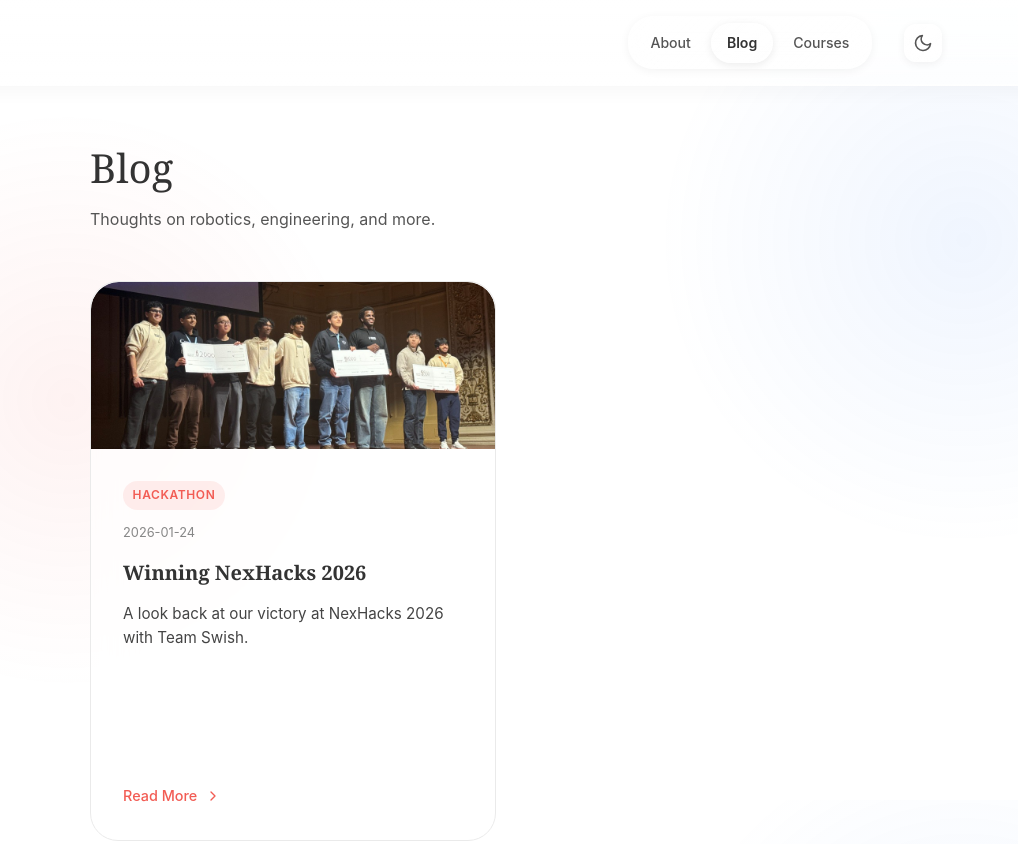
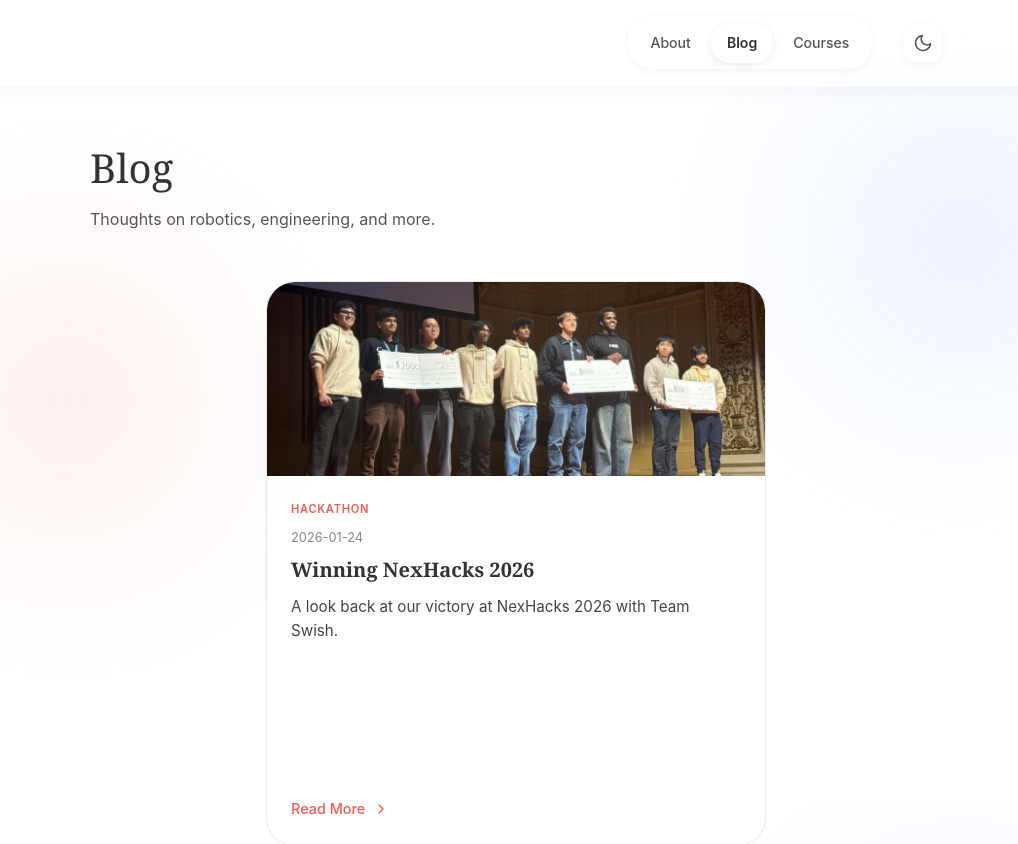
Before and after one commit to darrenpintoo/darrenpintoo.github.io, a React (Vite) app: page /blog in a window 1280 px wide. Shown: the top 844 px of the page, without its empty margins (124-1142 px from the left). Built offline with nearby package versions, Linux system fonts and the light colour scheme.

Commit message:
Fixed blog layout

```diff
--- a/src/index.css
+++ b/src/index.css
@@ -1669,6 +1669,45 @@
   margin-bottom: 1.5rem;
 }
 
+/* Premium Image Styling - Contained with outline */
+.markdown-content img {
+  max-width: 100%;
+  height: auto;
+  display: block;
+  margin: 2rem auto;
+  border-radius: 16px;
+  /* Premium Glass Outline */
+  border: 2px solid rgba(255, 255, 255, 0.3);
+  box-shadow:
+    0 8px 32px rgba(0, 0, 0, 0.12),
+    0 2px 8px rgba(0, 0, 0, 0.08),
+    inset 0 1px 0 rgba(255, 255, 255, 0.2);
+  transition: all 0.3s ease;
+}
+
+.markdown-content img:hover {
+  transform: translateY(-2px);
+  box-shadow:
+    0 12px 40px rgba(0, 0, 0, 0.15),
+    0 4px 12px rgba(0, 0, 0, 0.1),
+    inset 0 1px 0 rgba(255, 255, 255, 0.3);
+}
+
+[data-theme="dark"] .markdown-content img {
+  border-color: rgba(255, 255, 255, 0.12);
+  box-shadow:
+    0 8px 32px rgba(0, 0, 0, 0.3),
+    0 2px 8px rgba(0, 0, 0, 0.2),
+    inset 0 1px 0 rgba(255, 255, 255, 0.08);
+}
+
+[data-theme="dark"] .markdown-content img:hover {
+  box-shadow:
+    0 12px 40px rgba(0, 0, 0, 0.4),
+    0 4px 12px rgba(0, 0, 0, 0.25),
+    inset 0 1px 0 rgba(255, 255, 255, 0.1);
+}
+
 .markdown-content ul,
 .markdown-content ol {
   margin-bottom: 1.5rem;
@@ -1850,38 +1889,64 @@
   font-weight: 700;
   letter-spacing: -0.01em;
 }
+
 /* Refined Blog Layout & Sidebar */
 
-/* Single Post Grid Layout */
-.blog-content-wrapper {
+/* Blog Post View - Grid Layout with Sidebar */
+.blog-post-layout {
   display: grid;
   grid-template-columns: 1fr;
-  gap: 4rem;
-  max-width: 1200px; /* Increased width to accommodate sidebar */
+  gap: 2rem;
+  max-width: var(--max-width);
   margin: 0 auto;
-  align-items: start;
-}
-
-@media (min-width: 1024px) {
-  .blog-content-wrapper {
-    grid-template-columns: 1fr 280px; /* Main Content | Sidebar */
-  }
-}
-
-/* Sidebar Styles */
+}
+
+@media (min-width: 1100px) {
+  .blog-post-layout {
+    grid-template-columns: 220px 1fr;
+    gap: 3rem;
+  }
+}
+
+/* Single Post View - Content wrapper */
+.blog-content-wrapper {
+  display: block;
+  max-width: 100%;
+  min-width: 0;
+}
+
+/* Sidebar Styles - Sticky on Left within Grid */
 .blog-sidebar {
   position: sticky;
-  top: 120px; /* Below header */
-  background: var(--bg-card);
+  top: 100px;
+  height: fit-content;
+  max-height: calc(100vh - 150px);
+  overflow-y: auto;
+  background: linear-gradient(135deg,
+      rgba(255, 255, 255, 0.25) 0%,
+      rgba(255, 255, 255, 0.1) 100%);
   backdrop-filter: blur(20px);
   -webkit-backdrop-filter: blur(20px);
-  border: 1px solid var(--border-color);
+  border: 1px solid rgba(255, 255, 255, 0.2);
   border-radius: 16px;
-  padding: 1.5rem;
-  display: none; /* Hidden on mobile by default */
-}
-
-@media (min-width: 1024px) {
+  padding: 1.25rem;
+  display: none;
+  box-shadow:
+    0 4px 16px rgba(0, 0, 0, 0.06),
+    inset 0 1px 0 rgba(255, 255, 255, 0.3);
+}
+
+[data-theme="dark"] .blog-sidebar {
+  background: linear-gradient(135deg,
+      rgba(255, 255, 255, 0.08) 0%,
+      rgba(255, 255, 255, 0.03) 100%);
+  border-color: rgba(255, 255, 255, 0.08);
+  box-shadow:
+    0 4px 16px rgba(0, 0, 0, 0.2),
+    inset 0 1px 0 rgba(255, 255, 255, 0.06);
+}
+
+@media (min-width: 1100px) {
   .blog-sidebar {
     display: block;
   }
@@ -1889,9 +1954,9 @@
 
 .toc-title {
   font-family: var(--font-serif);
-  font-size: 1.1rem;
+  font-size: 0.95rem;
   font-weight: 600;
-  margin-bottom: 1rem;
+  margin-bottom: 0.75rem;
   padding-bottom: 0.5rem;
   border-bottom: 1px solid var(--border-color);
   color: var(--text-primary);
@@ -1903,22 +1968,23 @@
   margin: 0;
   display: flex;
   flex-direction: column;
-  gap: 0.75rem;
+  gap: 0.5rem;
 }
 
 .toc-link {
-  font-size: 0.9rem;
+  font-size: 0.85rem;
   color: var(--text-secondary);
   transition: all 0.2s;
   display: block;
   line-height: 1.4;
   text-decoration: none !important;
   cursor: pointer;
+  padding: 0.25rem 0;
 }
 
 .toc-link:hover {
   color: var(--accent);
-  transform: translateX(4px);
+  padding-left: 6px;
 }
 
 .toc-link.active {
@@ -1926,41 +1992,68 @@
   font-weight: 500;
 }
 
-/* Refined Post Card Styles - Move Tag */
+/* Blog Post View - Proper Width & Centering */
+.blog-post-view {
+  max-width: 800px;
+  margin: 0 auto;
+  padding-bottom: 4rem;
+}
+
+/* Blog List View - Center Single Cards */
+.posts-grid {
+  display: grid;
+  grid-template-columns: repeat(auto-fill, minmax(320px, 1fr));
+  gap: 2rem;
+  max-width: 800px;
+  margin: 0 auto;
+}
+
+@media (min-width: 768px) {
+  .posts-grid {
+    grid-template-columns: 1fr;
+    max-width: 500px;
+  }
+}
+
+/* Post Card Tags - Clean Styling */
 .post-card-overlay {
-  display: none !important; /* Hide old overlay */
-}
-
-.post-card-meta {
+  display: none !important;
+}
+
+.post-card-tags {
+  display: flex;
+  gap: 0.5rem;
   margin-bottom: 0.5rem;
-}
-
-.post-card-tags {
-  display: flex;
-  gap: 0.5rem;
-  margin-bottom: 0.75rem;
 }
 
 .post-tag-pill {
   display: inline-block;
-  font-size: 0.75rem;
+  font-size: 0.7rem;
   font-weight: 600;
   text-transform: uppercase;
-  letter-spacing: 0.05em;
-  color: var(--accent);
-  background: rgba(242, 92, 84, 0.1);
-  padding: 0.25rem 0.6rem;
-  border-radius: 20px;
-  transition: all 0.2s;
-}
-
-.post-card:hover .post-tag-pill {
-  background: rgba(242, 92, 84, 0.2);
-}
-
-/* Adjust Main Content to not be too wide even in grid */
-.blog-post-view {
-  max-width: 100%;
-  padding-bottom: 0;
-  margin: 0;
-}
+  letter-spacing: 0.06em;
+  color: var(--accent);
+  background: transparent;
+  padding: 0;
+  border: none !important;
+  outline: none !important;
+  box-shadow: none !important;
+}
+
+.post-card-meta {
+  margin-bottom: 0.25rem;
+}
+
+/* Post Card Content - Tighter Spacing */
+.post-card-content {
+  padding: 1.5rem;
+}
+
+.post-card-title {
+  margin-top: 0.25rem;
+  margin-bottom: 0.75rem;
+}
+
+.post-card-excerpt {
+  margin-bottom: 1.25rem;
+}
--- a/src/pages/Blog.jsx
+++ b/src/pages/Blog.jsx
@@ -149,8 +149,27 @@
                         {!activePostData ? (
                             <div className="loading-state">Post not found</div>
                         ) : (
+                            <div className="blog-post-layout">
+                                {/* Sidebar TOC - Sticky on Left */}
+                                {activePostData.toc && activePostData.toc.length > 0 && (
+                                    <aside className="blog-sidebar">
+                                        <h4 className="toc-title">On This Page</h4>
+                                        <ul className="toc-list">
+                                            {activePostData.toc.map((item) => (
+                                                <li key={item.slug} style={{ paddingLeft: item.level === 3 ? '0.75rem' : '0' }}>
+                                                    <a
+                                                        className={`toc-link ${activeSection === item.slug ? 'active' : ''}`}
+                                                        onClick={() => scrollToSection(item.slug)}
+                                                    >
+                                                        {item.text}
+                                                    </a>
+                                                </li>
+                                            ))}
+                                        </ul>
+                                    </aside>
+                                )}
+
                                 <div className="blog-content-wrapper">
-                                {/* Main Content */}
                                     <article className="prose blog-article">
                                         <header className="post-header">
                                             <div className="post-meta">
@@ -174,28 +193,11 @@
                                             </ReactMarkdown>
                                         </div>
                                     </article>
-
-                                {/* Sidebar TOC */}
-                                {activePostData.toc && activePostData.toc.length > 0 && (
-                                    <aside className="blog-sidebar">
-                                        <h4 className="toc-title">Table of Contents</h4>
-                                        <ul className="toc-list">
-                                            {activePostData.toc.map((item) => (
-                                                <li key={item.slug} style={{ paddingLeft: item.level === 3 ? '1rem' : '0' }}>
-                                                    <a
-                                                        className={`toc-link ${activeSection === item.slug ? 'active' : ''}`}
-                                                        onClick={() => scrollToSection(item.slug)}
-                                                    >
-                                                        {item.text}
-                                                    </a>
-                                                </li>
-                                            ))}
-                                        </ul>
-                                    </aside>
-                                )}
+                                </div>
                             </div>
                         )}
                     </div>
+
                 ) : (
                     // List View
                     <>
```
Lines whose indentation alone changed are shown as unchanged.
